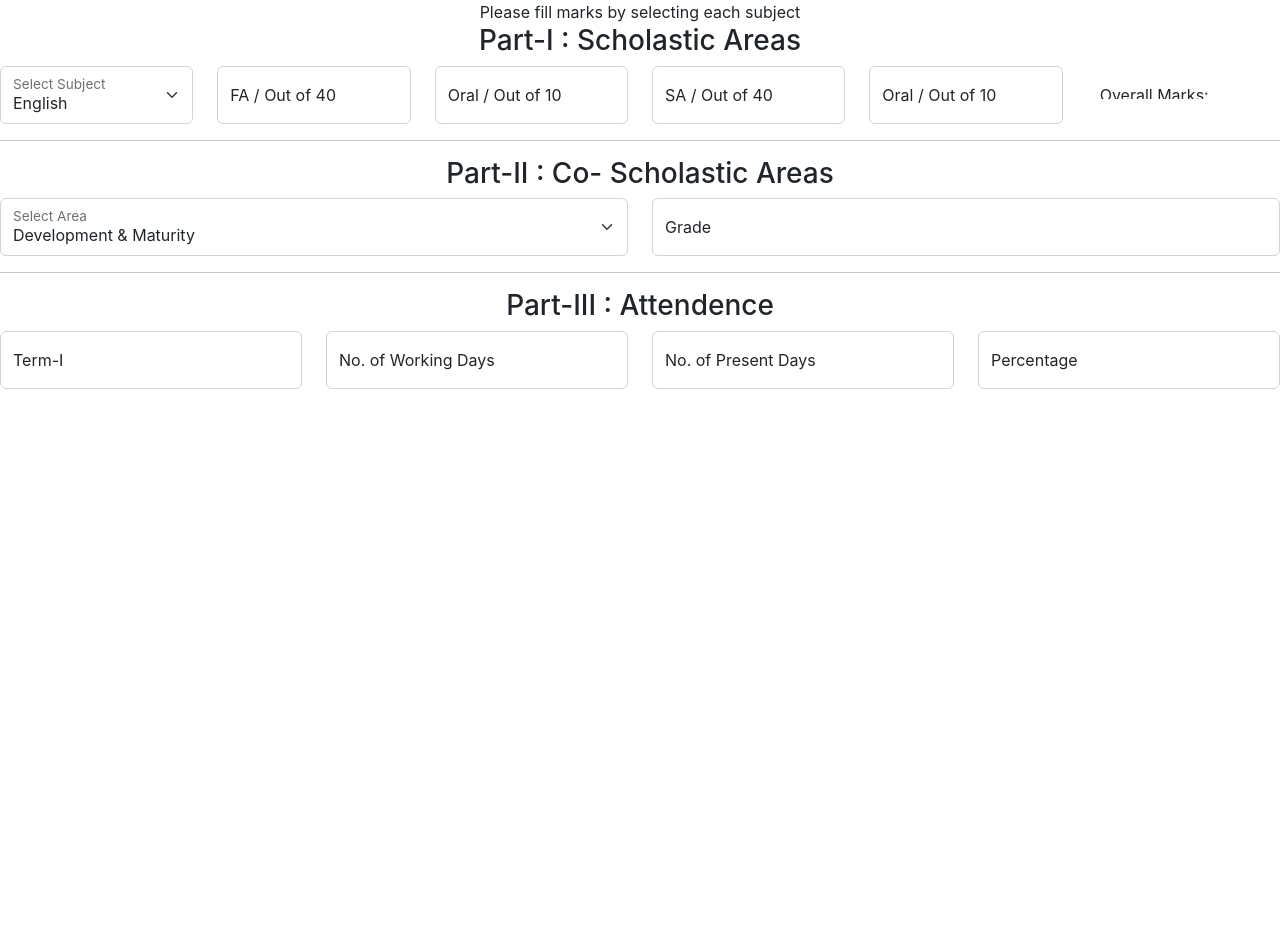
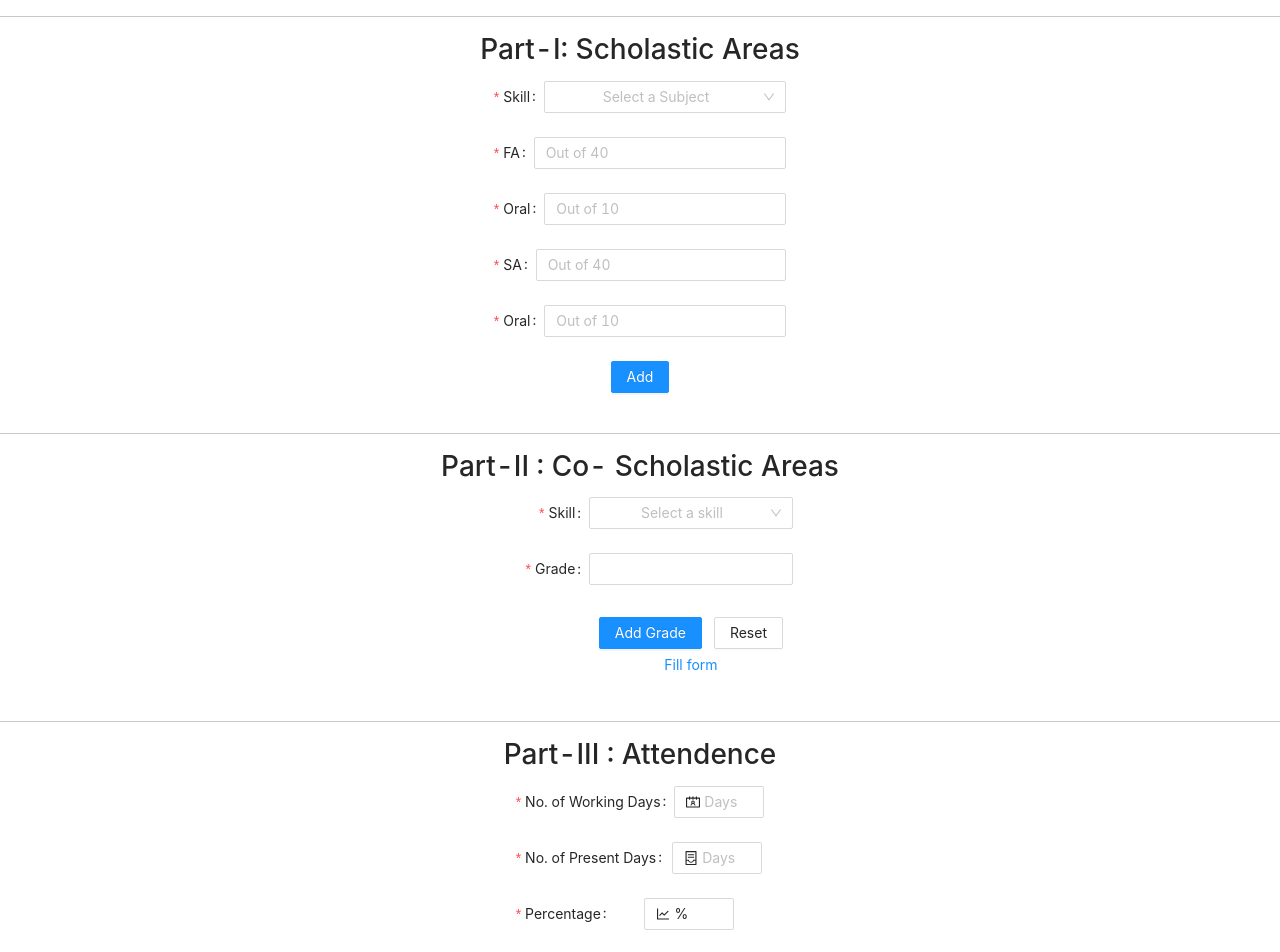
Before and after one commit to ShailajaTripathi/marksheet, a React (Create React App) app: page / in a window 1280 px wide. Shown: the top 952 px of the page. Before the commit the page ends 800 px from the top, so only its background shows below. Built offline with nearby package versions, Linux system fonts and the light colour scheme.

Commit message:
ui of forms

```diff
--- a/src/App.js
+++ b/src/App.js
@@ -1,14 +1,26 @@
 import './App.css';
-// import Form from './components/scoreinputform/attendendce/Forms';
- import ScoreForm from './pages/scoreform/ScoreForm';
+import 'antd/dist/antd.min.css';
+import Attendence from './components/scoreinputform/attendendce/Attendence';
+import CoscholasticArea from './components/scoreinputform/attendendce/CoscholasticArea';
+import ScholasticArea from './components/scoreinputform/attendendce/ScholasticArea';
+//import Form from './components/scoreinputform/attendendce/Forms';
+//import ScoreForm from './pages/scoreform/ScoreForm';
 //import Sheet from './pages/scoresheet/Sheet';
+
+
 
 function App() {
   return (
     <div className="App">
   {/* <Sheet/> */}
-  <ScoreForm/>
+  {/* <ScoreForm/> */}
   {/* <Form/> */}
+  <hr/>
+  <ScholasticArea/>
+  <hr/>
+  <CoscholasticArea/>
+  <hr/>
+  <Attendence/>
     </div>
   );
 }
--- a/src/components/scoreinputform/attendendce/Attendence.jsx
+++ b/src/components/scoreinputform/attendendce/Attendence.jsx
@@ -1,34 +1,102 @@
-import FloatingLabel from "react-bootstrap/FloatingLabel";
-import Col from "react-bootstrap/Col";
-import Form from "react-bootstrap/Form";
-import Row from "react-bootstrap/Row";
+import "antd/dist/antd.css";
+import React, { useEffect, useState } from "react";
+import { Button, Form, InputNumber,Space } from "antd";
+import {
+  ContainerOutlined,
+  ContactsOutlined,
+  LineChartOutlined,
+} from "@ant-design/icons";
+import { Row, Col } from "antd";
 
 function Attendence() {
+  const [form] = Form.useForm();
+  const [, forceUpdate] = useState({}); // To disable submit button at the beginning.
+  const [percentage, setPercentage] = useState("45");
+  useEffect(() => {
+    forceUpdate({});
+  }, []);
+
+  const onFinish = (values) => {
+    console.log("Finish:", values);
+  };
+
   return (
     <div>
-        <h3>Part-III : Attendence</h3>
+      <h3>Part-III : Attendence</h3>
+      <Space>
       <Row>
-        <Col>
-          <FloatingLabel controlId="fa" label="Term-I">
-            <Form.Control type="text" placeholder="Term-I" />
-          </FloatingLabel>
-        </Col>
-        <Col>
-          <FloatingLabel controlId="wd" label="No. of Working Days">
-            <Form.Control type="number" placeholder="Out of 40" />
-          </FloatingLabel>
-        </Col>
-        <Col>
-          <FloatingLabel controlId="pd" label="No. of Present Days">
-            <Form.Control type="number" placeholder="present days" />
-          </FloatingLabel>
-        </Col>
-        <Col>
-          <FloatingLabel controlId="percentage" label="Percentage">
-            <Form.Control type="text" placeholder="percentage" />
-          </FloatingLabel>
-        </Col>
+        <Form form={form} name="horizontal_login" onFinish={onFinish}>
+          <Col>
+            <Form.Item
+              name="No. of Working days"
+              label="No. of Working Days"
+              rules={[
+                {
+                  required: true,
+                  message: "Please set No. of working days",
+                },
+              ]}
+            >
+              <InputNumber
+                prefix={<ContactsOutlined className="site-form-item-icon" />}
+                placeholder="Days"
+              />
+            </Form.Item>
+            <Form.Item
+              name="No. of Present Days"
+              label="No. of Present Days"
+              rules={[
+                {
+                  required: true,
+                  message: "Please give No. of Present Days",
+                },
+              ]}
+            >
+              <InputNumber
+                min={1}
+                max={300}
+                placeholder="Days"
+                prefix={<ContainerOutlined className="site-form-item-icon" />}
+                //  value={percentage}
+                //  onChange={setPercentage}
+              />
+            </Form.Item>
+          </Col>
+          {/* -------------------percentage--------------- */}
+          <Col>
+            <Form.Item
+              name="percentage"
+              label="Percentage"
+              rules={[
+                {
+                  required: true,
+                  message: "Please give percentage",
+                },
+              ]}
+            >
+              <InputNumber
+                min={40}
+                max={100}
+                formatter={(value) => `${value}%`}
+                parser={(value) => value.replace("%", "")}
+                prefix={<LineChartOutlined className="site-form-item-icon" />}
+                value={percentage}
+                onChange={setPercentage}
+              />
+            </Form.Item>
+            <Button
+              type="primary"
+              onClick={() => {
+                setPercentage(40);
+              }}
+
+            >
+              Reset
+            </Button>
+          </Col>
+        </Form>
       </Row>
+      </Space>
     </div>
   );
 }
--- a/src/components/scoreinputform/attendendce/CoscholasticArea.jsx
+++ b/src/components/scoreinputform/attendendce/CoscholasticArea.jsx
@@ -1,37 +1,159 @@
-import FloatingLabel from "react-bootstrap/FloatingLabel";
-import Col from "react-bootstrap/Col";
-import Form from "react-bootstrap/Form";
-import Row from "react-bootstrap/Row";
+import React from "react";
+import "antd/dist/antd.css";
+import { Button, Form, Input, Select, Space } from "antd";
+
+const { Option } = Select;
+
+const layout = {
+  labelCol: {
+    span: 8,
+  },
+  wrapperCol: {
+    span: 16,
+  },
+};
+const tailLayout = {
+  wrapperCol: {
+    offset: 8,
+    span: 16,
+  },
+};
 
 function CoscholasticArea() {
+  const [form] = Form.useForm();
+
+  const onSkillChange = (value) => {
+    switch (value) {
+      case "Development & Maturity":
+        form.setFieldsValue({
+          note: "A+",
+        });
+        return;
+
+      case "Responsibility":
+        form.setFieldsValue({
+          note: "Set Grade",
+        });
+        return;
+
+      case "other":
+        form.setFieldsValue({
+          note: "Set a grade",
+        });
+    }
+  };
+
+  const onFinish = (values) => {
+    console.log(values);
+  };
+
+  const onReset = () => {
+    form.resetFields();
+  };
+
+  const onFill = () => {
+    form.setFieldsValue({
+      skill: "Development & Maturity",
+      grade: "A+",
+    });
+  };
+
   return (
     <div>
-      {" "}
       <h3> Part-II : Co- Scholastic Areas</h3>
-      <Row>
-        <Col>
-          <FloatingLabel controlId="floatingSelect" label="Select Area">
-            <Form.Select aria-label="Floating label select example">
-              <option value="1">Development & Maturity</option>
-              <option value="2">Responsibility</option>
-              <option value="3">Self Confidence</option>
-              <option value="4">Participation in Group Work</option>
-              <option value="5">Neatness</option>
-              <option value="6">Music</option>
-              <option value="7">Discipline</option>
-              <option value="8">Hand Work</option>
-              <option value="9">Attitude towards home work</option>
-              <option value="10">Craft</option>
-              <option value="11">Regularity and punctuality</option>
-            </Form.Select>
-          </FloatingLabel>
-        </Col>
-        <Col>
-          <FloatingLabel controlId="grade" label="Grade">
-            <Form.Control type="text" placeholder="Out of 40" />
-          </FloatingLabel>
-        </Col>
-      </Row>
+      <Space>
+        <Form {...layout} form={form} name="control-hooks">
+          <Form.Item
+            name="skill"
+            label="Skill"
+            rules={[
+              {
+                required: true,
+              },
+            ]}
+          >
+            <Select
+              placeholder="Select a skill"
+              onChange={onSkillChange}
+              allowClear
+            >
+              <Option value="Development & Maturity">
+                Development & Maturity
+              </Option>
+              <Option value="Responsibility">Responsibility</Option>
+              <Option value="Self Confidence">Self Confidence</Option>
+              <Option value="Participation in Group Work">
+                Participation in Group Work
+              </Option>
+              <Option value="Neatness">Neatness</Option>
+              <Option value="Music">Music</Option>
+              <Option value="Discipline">Discipline</Option>
+              <Option value="Hand Work">Hand Work</Option>
+              <Option value="Attitude towards home work">
+                Attitude towards home work
+              </Option>
+              <Option value="Craft">Craft</Option>
+              <Option value="Regularity and punctuality">
+                Regularity and punctuality
+              </Option>
+            </Select>
+          </Form.Item>
+          <Form.Item
+            name="grade"
+            label="Grade"
+            rules={[
+              {
+                required: true,
+              },
+            ]}
+          >
+            <Input />
+          </Form.Item>
+
+          <Form.Item
+            noStyle
+            shouldUpdate={(prevValues, currentValues) =>
+              prevValues.gender !== currentValues.gender
+            }
+          >
+            {({ getFieldValue }) =>
+              getFieldValue("gender") === "other" ? (
+                <Form.Item
+                  name="customizeGender"
+                  label="Customize Gender"
+                  rules={[
+                    {
+                      required: true,
+                    },
+                  ]}
+                >
+                  <Input />
+                </Form.Item>
+              ) : null
+            }
+          </Form.Item>
+
+          <Form.Item {...tailLayout}>
+            <Button
+              type="primary"
+              htmlType="submit"
+              style={{ marginRight: 12 }}
+            >
+              Add Grade
+            </Button>
+            <Button
+              htmlType="button"
+              onClick={onReset}
+              style={{ marginTop: 8 }}
+            >
+              Reset
+            </Button>
+            <Button type="link" htmlType="button" onClick={onFill}>
+              Fill form
+            </Button>
+          </Form.Item>
+        </Form>
+      </Space>
     </div>
   );
 }
--- a/src/components/scoreinputform/attendendce/ScholasticArea.jsx
+++ b/src/components/scoreinputform/attendendce/ScholasticArea.jsx
@@ -1,55 +1,92 @@
-import FloatingLabel from "react-bootstrap/FloatingLabel";
-import Col from "react-bootstrap/Col";
-import Form from "react-bootstrap/Form";
-import Row from "react-bootstrap/Row";
+import React from "react";
+import "antd/dist/antd.css";
+import { Button, Form, Input, Space, Select } from "antd";
+const { Option } = Select;
+
 function ScholasticArea() {
+  const [form] = Form.useForm();
   return (
     <div>
-        <h3> Part-I : Scholastic Areas</h3>
-      <Row>
-        <Col>
-          <FloatingLabel controlId="floatingSelect" label="Select Subject">
-            <Form.Select aria-label="Floating label select example">
-              <option value="1">English</option>
-              <option value="2">Hindi</option>
-              <option value="3">Sanskrit</option>
-              <option value="4">Math</option>
-              <option value="5">EVS</option>
-              <option value="6">Social Study</option>
-              <option value="7">Computer</option>
-              <option value="8">Moral</option>
-              <option value="9">G.K.</option>
-              <option value="10">Conversation</option>
-              <option value="11">Drawing</option>
-            </Form.Select>
-          </FloatingLabel>
-        </Col>
-        <Col>
-          <FloatingLabel controlId="fa" label="FA / Out of 40">
-            <Form.Control type="number" placeholder="Out of 40" />
-          </FloatingLabel>
-        </Col>
-        <Col>
-          <FloatingLabel controlId="faOral" label="Oral / Out of 10">
-            <Form.Control type="number" placeholder="Out of 10" />
-          </FloatingLabel>
-        </Col>
-        <Col>
-          <FloatingLabel controlId="sa" label="SA / Out of 40">
-            <Form.Control type="number" placeholder="Out of 40" />
-          </FloatingLabel>
-        </Col>
-        <Col>
-          <FloatingLabel controlId="saOral" label="Oral / Out of 10">
-            <Form.Control type="number" placeholder="Out of 10" />
-          </FloatingLabel>
-        </Col>
-        <Col>
-          <FloatingLabel controlId="total" label="">
-            <Form.Label>Overall Marks: </Form.Label>
-          </FloatingLabel>
-        </Col>
-      </Row>
+      <h3> Part-I: Scholastic Areas</h3>
+      <Space>
+        <Form
+          form={form}
+          initialValues={{
+            layout: "horizontal",
+          }}
+        >
+          <Form.Item
+            name="skill"
+            label="Skill"
+            rules={[
+              {
+                required: true,
+              },
+            ]}
+          >
+            <Select placeholder="Select a Subject" allowClear>
+              <Option value="English">English</Option>
+              <Option value="Hindi">Hindi</Option>
+              <Option value="Sanskrit">Sanskrit</Option>
+              <Option value="Math">Math</Option>
+              <Option value="EVS">EVS</Option>
+              <Option value="Social Study">Social Study</Option>
+              <Option value="Computer">Computer</Option>
+              <Option value="Moral">Moral</Option>
+              <Option value="G.K.">G.K.</Option>
+              <Option value="Conversation">Conversation</Option>
+              <Option value="Drawing">Drawing</Option>
+            </Select>
+          </Form.Item>
+          <Form.Item
+            name="fa"
+            label="FA"
+            rules={[
+              {
+                required: true,
+              },
+            ]}
+          >
+            <Input placeholder="Out of 40" />
+          </Form.Item>
+          <Form.Item
+            name="oral"
+            label="Oral"
+            rules={[
+              {
+                required: true,
+              },
+            ]}
+          >
+            <Input placeholder="Out of 10" />
+          </Form.Item>
+          <Form.Item
+            name="sa"
+            label="SA"
+            rules={[
+              {
+                required: true,
+              },
+            ]}
+          >
+            <Input placeholder="Out of 40" />
+          </Form.Item>
+          <Form.Item
+            name="oral"
+            label="Oral"
+            rules={[
+              {
+                required: true,
+              },
+            ]}
+          >
+            <Input placeholder="Out of 10" />
+          </Form.Item>
+          <Form.Item>
+            <Button type="primary">Add</Button>
+          </Form.Item>
+        </Form>
+      </Space>
     </div>
   );
 }
```
Also changed, not shown: src/components/scoreinputform/attendendce/Forms.jsx (+132 -4 lines).
